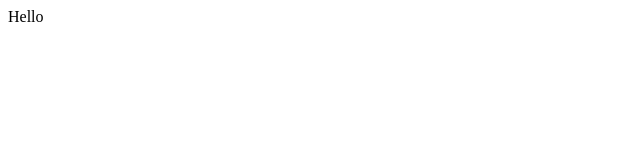
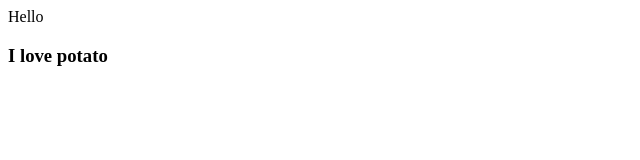
Before and after one commit to rarlala/react_movie_app, a React (Create React App) app in the folder movie_app/: page / in a window 1280 px wide. Shown: the top 160 px of the page, without its empty margins (0-640 px from the left). Built offline with nearby package versions, Linux system fonts and the light colour scheme.

Commit message:
component 알아보기

```diff
--- a/movie_app/public/index.html
+++ b/movie_app/public/index.html
@@ -28,7 +28,7 @@
   </head>
   <body>
     <noscript>You need to enable JavaScript to run this app.</noscript>
-    <div id="apple"></div>
+    <div id="root"></div>
     <!--
       This HTML file is a template.
       If you open it directly in the browser, you will see an empty page.
--- a/movie_app/src/App.js
+++ b/movie_app/src/App.js
@@ -1,8 +1,12 @@
 import React from 'react';
+import Potato from './Potato';
 
 function App() {
   return (
-    <div>Hello</div>
+  <div>
+    Hello
+    <Potato />
+  </div>
   );
 }
 
--- /dev/null
+++ b/movie_app/src/Potato.js
@@ -0,0 +1,10 @@
+// react에게 jsx가 있는 component 사용을 알리기
+import React from "react";
+
+function Potato(){
+    return (
+        <h3>I love potato</h3>
+    )
+}
+
+export default Potato;
--- a/movie_app/src/index.js
+++ b/movie_app/src/index.js
@@ -1,5 +1,6 @@
 import React from 'react';
 import ReactDOM from 'react-dom';
 import App from './App';
+import Potato from './Potato'
 
-ReactDOM.render(<App />, document.getElementById('apple'));
+ReactDOM.render(<App />, document.getElementById('root'));
```
Also changed, not shown: 1 other file (tests, documents, lock files or other folders).
